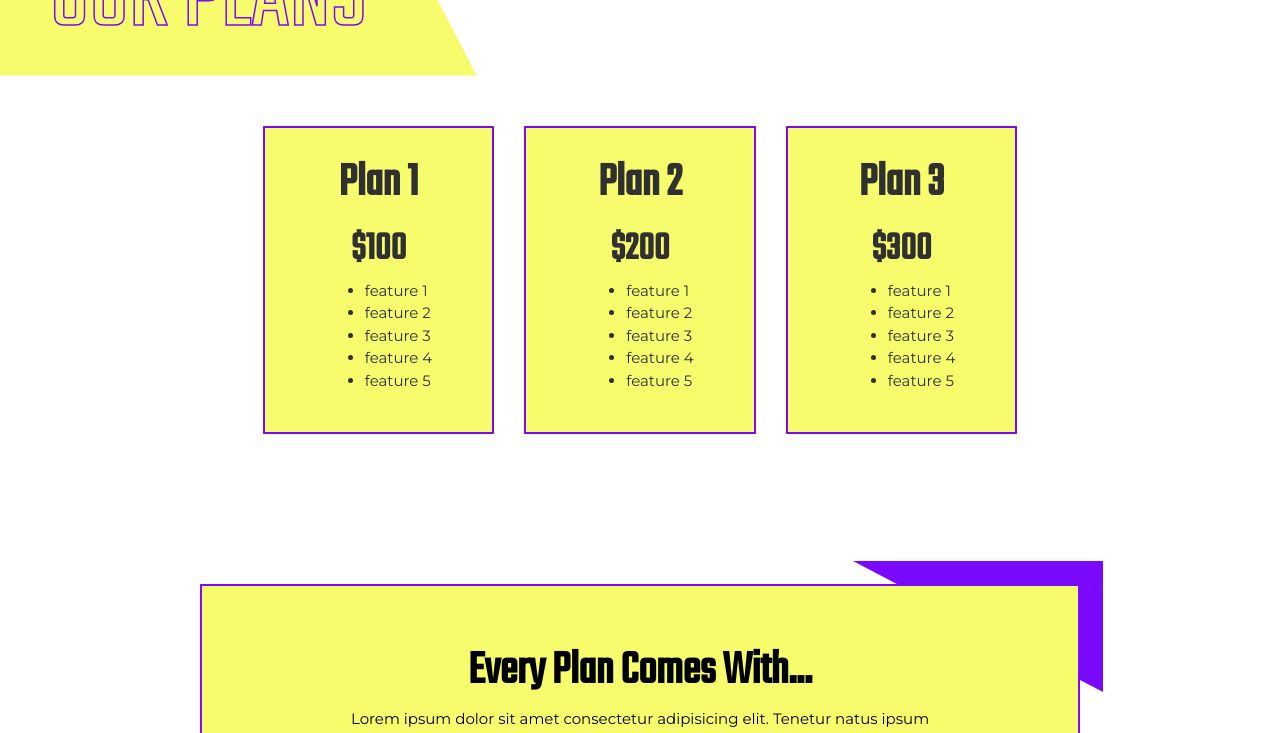
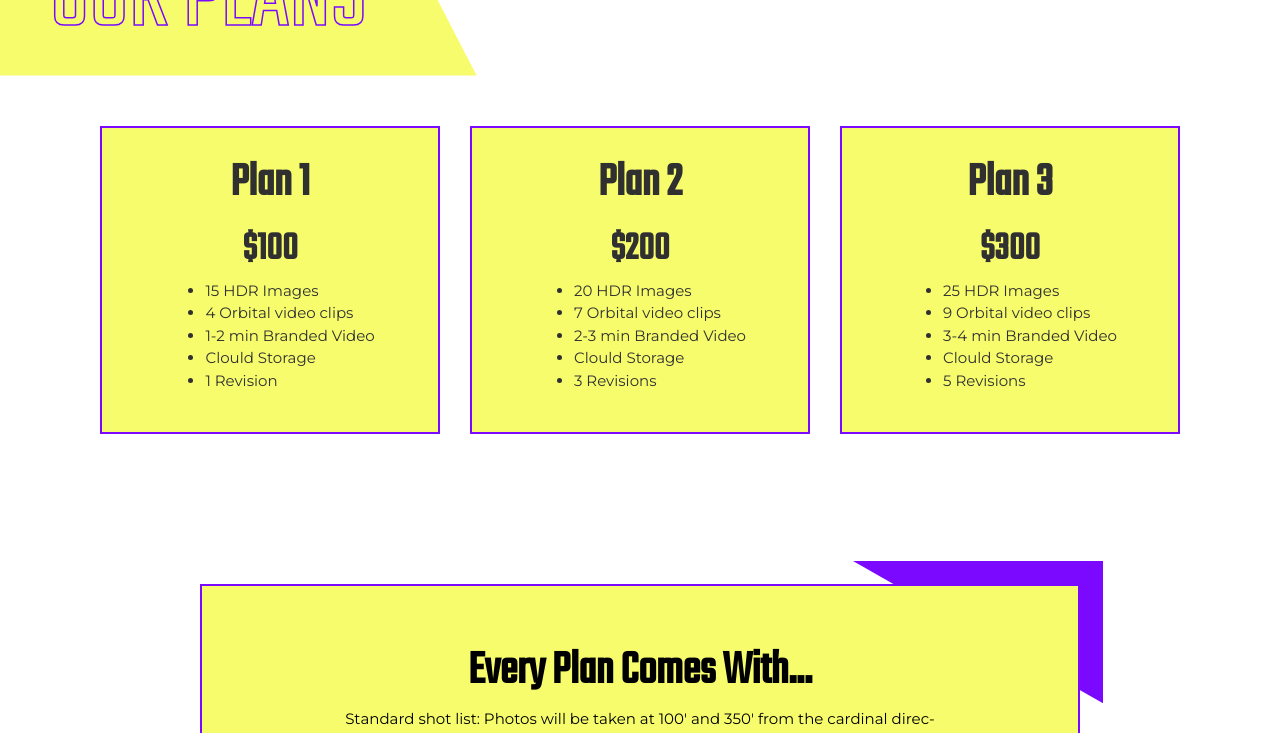
Before and after one commit to ChristianWare/templateOne, a Next.js app: page / in a window 1280 px wide. Shown: the part 5120-5853 px from the top of the page. Built offline with nearby package versions, Linux system fonts and the light colour scheme.

Commit message:
Pricing Section Update

```diff
--- a/src/comps/contactSection/ContactSection.js
+++ b/src/comps/contactSection/ContactSection.js
@@ -24,8 +24,7 @@ function ContactSection() {
               <span>A Line</span>
             </h2>
             <p className={styles.copy}>
-              We are a visulal production company, specializing in ariel drone
-              videography and photography.
+              If you can dream it, we can drone it!
             </p>
             <div className={styles.iconBox}>
               <p>
--- a/src/comps/finalCTA/FinalCTA.js
+++ b/src/comps/finalCTA/FinalCTA.js
@@ -6,12 +6,7 @@ function FinalCTA() {
           <div className={styles.content}>
               <h2 className={styles.heading}>Ready to do business with us?</h2>
               <p className={styles.copy} lang='en'>
-                Lorem ipsum dolor sit amet consectetur adipisicing elit. Tenetur
-                natus ipsum commodi ut, itaque ipsa dicta autem aut expedita eos
-                totam ratione consectetur porro ullam ex vero animi nulla?
-                Obcaecati quasi architecto fugit. Accusantium hic facilis
-                dolores soluta exercitationem qui quidem asperiores quod quae
-                voluptas.
+                Call us today so that we can get started on your next dream project. WE are open 24 hours a day, so feel free to call us whenever you would like! We are looking forward to your call.
               </p>
           </div>
         </div>
--- a/src/comps/pricingSection/PricingSection.js
+++ b/src/comps/pricingSection/PricingSection.js
@@ -3,41 +3,41 @@ import SectionHeader from "../utils/sectionHeader/SectionHeader";
 
 function PricingSection() {
   return (
-    <section id='pricing'>
-      <SectionHeader text='Our plans' />
+    <section id="pricing">
+      <SectionHeader text="Our plans" />
       <div className={styles.content}>
         <div className={styles.prices}>
           <div className={styles.plan}>
             <h2 className={styles.planHeading}>Plan 1</h2>
             <h3 className={styles.planPrice}>$100</h3>
             <ul>
-              <li>feature 1</li>
-              <li>feature 2</li>
-              <li>feature 3</li>
-              <li>feature 4</li>
-              <li>feature 5</li>
+              <li>15 HDR Images</li>
+              <li>4 Orbital video clips</li>
+              <li>1-2 min Branded Video</li>
+              <li>Clould Storage</li>
+              <li>1 Revision</li>
             </ul>
           </div>
           <div className={styles.plan}>
             <h2 className={styles.planHeading}>Plan 2</h2>
             <h3 className={styles.planPrice}>$200</h3>
             <ul>
-              <li>feature 1</li>
-              <li>feature 2</li>
-              <li>feature 3</li>
-              <li>feature 4</li>
-              <li>feature 5</li>
+              <li>20 HDR Images</li>
+              <li>7 Orbital video clips</li>
+              <li>2-3 min Branded Video</li>
+              <li>Clould Storage</li>
+              <li>3 Revisions</li>
             </ul>
           </div>
           <div className={styles.plan}>
             <h2 className={styles.planHeading}>Plan 3</h2>
             <h3 className={styles.planPrice}>$300</h3>
             <ul>
-              <li>feature 1</li>
-              <li>feature 2</li>
-              <li>feature 3</li>
-              <li>feature 4</li>
-              <li>feature 5</li>
+              <li>25 HDR Images</li>
+              <li>9 Orbital video clips</li>
+              <li>3-4 min Branded Video</li>
+              <li>Clould Storage</li>
+              <li>5 Revisions</li>
             </ul>
           </div>
         </div>
@@ -45,13 +45,13 @@ function PricingSection() {
           <div className={styles.leaderInfo}>
             <div className={styles.top}>
               <h2 className={styles.heading}>Every Plan Comes With...</h2>
-              <p className={styles.copy} lang='en'>
-                Lorem ipsum dolor sit amet consectetur adipisicing elit. Tenetur
-                natus ipsum commodi ut, itaque ipsa dicta autem aut expedita eos
-                totam ratione consectetur porro ullam ex vero animi nulla?
-                Obcaecati quasi architecto fugit. Accusantium hic facilis
-                dolores soluta exercitationem qui quidem asperiores quod quae
-                voluptas.
+              <p className={styles.copy} lang="en">
+                Standard shot list: Photos will be taken at 100' and 350' from
+                the cardinal directions, depending on FAA height limits - N, NE,
+                E, SE, E, SW, W. Panoramas will be shot from a height of 100
+                feet, subject to FAA limits on height. Videos are taken from a
+                number of viewpoints and altitudes to provide a variety of views
+                of the ground.
               </p>
             </div>
           </div>
--- a/src/comps/pricingSection/PricingSection.module.css
+++ b/src/comps/pricingSection/PricingSection.module.css
@@ -20,6 +20,7 @@
     flex-direction: column;
     align-items: center;
     justify-content: flex-start;
+    flex: 1;
 }
 
 .planHeading, .planPrice {
@@ -155,7 +156,7 @@
     }
 }
 
-@media screen and (max-width: 768px) {
+@media screen and (max-width: 968px) {
     .prices {
         display: grid;
         grid-template-columns: repeat(2, 1fr);
--- a/styles/globals.css
+++ b/styles/globals.css
@@ -83,7 +83,7 @@
   box-sizing: border-box;
   text-decoration: none;
   line-height: 150%;
-  /* scroll-behavior: smooth; */
+  scroll-behavior: smooth;
   overscroll-behavior: none;
   -webkit-tap-highlight-color: transparent;
 }
```
